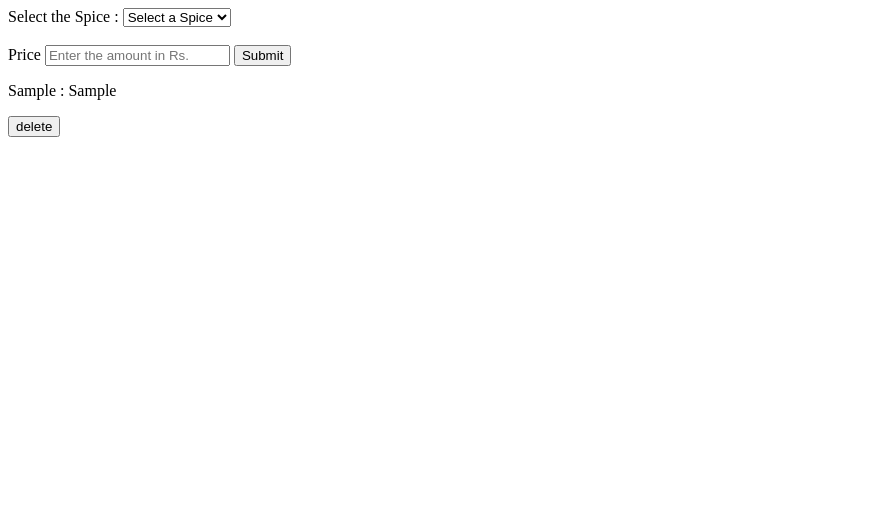
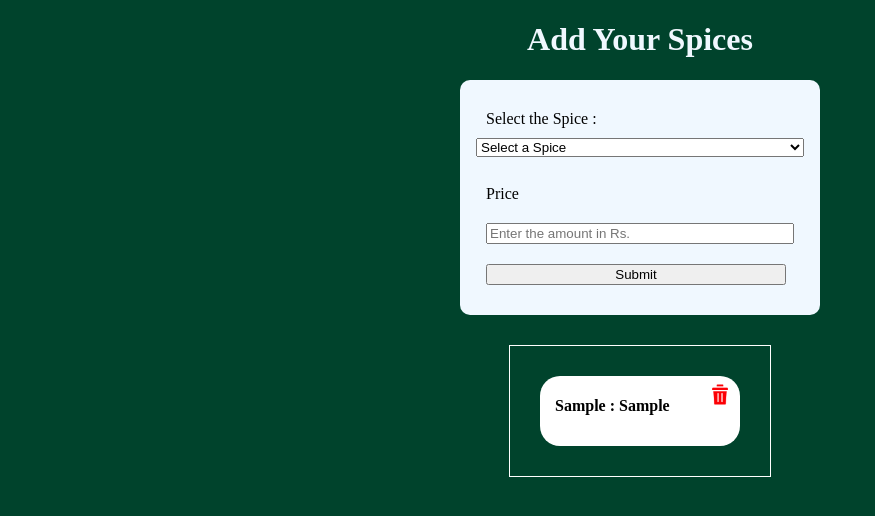
Before and after one commit to Akshay-s-nair/PALLIVASAL_WEBSITE_2, a Flask app: page /addspiceproduct/1 in a window 1280 px wide. Shown: the top 516 px of the page, without its empty margins (0-875 px from the left). Run offline with Flask 3, Linux system fonts and the light colour scheme; tables that the repository leaves empty hold one stand-in row (values such as "Sample post").

Commit message:
added css for spices and route modification of spice addition and deletion

```diff
--- a/app.py
+++ b/app.py
@@ -629,21 +629,16 @@ def addspiceproduct(sno):
     list = Details.query.filter_by(sno=sno , accept = 1).all()
     list1=Spices.query.filter_by().all()
     list2=Spiceproducts.query.filter_by().all()
-    return render_template('add_spices.html', list = list ,list1=list1,list2=list2)
+    return render_template('add_spices.html', list = list ,list1=list1, list2=list2)
 
 
 @app.route('/deletespiceproduct/<int:sno>/<int:id>', methods=['GET', 'POST'])
 def deletespiceproduct(sno , id):
     if(request.method == 'POST'):
-        deletespice = Spiceproducts().query.filter_by(details_id=sno , local_id = id).first()
+        deletespice = Spiceproducts().query.filter_by( local_id = id).first()
         db.session.delete(deletespice)
         db.session.commit()
-
-    list = Details.query.filter_by(sno=sno , accept = 1).all()
-    list1=Spices.query.filter_by().all()
-    list2=Spiceproducts.query.filter_by().all()
-    return render_template('add_spices.html' , list = list , list1 = list1 , list2 = list2)
-
+    return redirect(url_for('addspiceproduct', sno=sno))
 
 
 @app.route('/transport')
--- a/config.json
+++ b/config.json
@@ -1,9 +1,7 @@
 {
   "data": {
     "local_server": "True",
-
-    "local_uri": "mysql://root:Qwerty123@localhost/pallivasal",
-
+    "local_uri": "mysql://root:@localhost/pallivasaldatabase",
     "admin_username": "admin",
     "admin_password": "1234",
     "error": "Invalid Username or Password"
--- a/static/CSS/userdash/userdash.css
+++ b/static/CSS/userdash/userdash.css
@@ -58,6 +58,22 @@ body{
     padding-right: 8%;
     border: solid black 1px;
 
+}
+a.editspices{
+    color: rgb(255, 255, 255);
+    padding: 10px;
+    background-color: rgb(59, 59, 59);
+    /* border: 1px black solid; */
+    text-decoration: none;
+    width: 70px;
+    margin: 20px;
+    border-radius: 20px;
+}
+.par{
+    display: flex;
+    flex-direction: column;
+    justify-content: center;
+    align-items: center;
 }
 #save{
     display: block;
@@ -146,7 +162,86 @@ h5,h3{
 /* #box3{
 display: none;
 } */
+.box4{
+    display: none;
+    width: 20em;
+    background-color: aliceblue;
+    min-height: 20px;
+    /* position: relative;
+    top: 100%;
+    left: 50%;
+    transform: translate(-50%,0%); */
+    display:flex ;
+    flex-direction:column ;
+    justify-content: center;
+    align-items: center;
 
+    border-radius: 10px;
+    padding: 10px;
+    margin: 0px;
+    margin-bottom: 10px;
+    border-radius: 10px;
+    padding: 20px;
+}
+.container{
+    margin: 20px;
+}
+.row{
+    border: 1px white solid;
+    padding: 20px;
+    margin: 20px;
+}
+.viewpar{
+    display: flex;
+
+}
+a.goback{
+    color: rgb(0, 67, 44);
+    padding: 10px;
+    background-color: rgb(255, 255, 255);
+    /* border: 1px black solid; */
+    text-decoration: none;
+    width: 70px;
+    border-radius: 30px;
+}
+h1{
+    text-align: center;
+    color: aliceblue;
+}
+h4{
+    padding-left: 15px;
+}
+.viewtemp{
+    background-color: rgb(255, 255, 255);
+    display: flex;
+    border-radius: 20px;
+    width: 200px;
+    height: 70px;
+    justify-content:space-between;
+    margin: 10px;
+    text-align: center;
+}
+button.delete{
+    background-color: rgba(250, 235, 215, 0);
+    color: rgb(255, 0, 0);
+    width: 0px;
+    padding: 0px;
+    position:initial;
+    margin-top: 20px;
+    border: 0px ;
+
+
+}
+img.del{
+    width: 20px;
+}
+form.formbut{
+    display:flex ;
+    flex-direction: column;
+    justify-content:space-between;
+    width: 20px;
+    align-items: center;
+}
 @media screen and (max-width: 480px){
     html, body {
         max-width: 100%;
@@ -217,4 +312,7 @@ display: none;
     #edit h2{
        margin-left: -50px;
     }
+    .viewpar{
+        flex-direction: column;
+    }
 }
--- a/templates/add_spices.html
+++ b/templates/add_spices.html
@@ -3,11 +3,11 @@
 <head>
     <meta charset="UTF-8">
     <meta name="viewport" content="width=device-width, initial-scale=1.0">
-    <!-- <link
+    <link
     rel="stylesheet"
     type="text/css"
     href="{{ url_for('static',filename='CSS/userdash/userdash.css') }}"
-  /> -->
+  />
     <title>Add Spices</title>
     <link
     rel="icon"
@@ -16,21 +16,22 @@
   />
 </head>
 <body>
+  <div class="container">
             <!-- this part for go back -->
-
             {% for item in list %}
             {% for item1 in list1 %}
             {% if item1.details_id == item.sno and item.services == "Spices outlet" %}
             <div>
-            <a href="/userdash/{{ item.sno }}">Go Back</a>
+            <a class="goback" href="/userdash/{{ item.sno }}">Go Back</a>
           </div>
             {% endif %}
             {% endfor %}
             {% endfor %}
-
+  <h1>Add Your Spices</h1>
+            <div class="par">
   {% for item in list %}
-  <div>
-    <form id="form11" action="/addspiceproduct/{{ item.sno }}" method="post" enctype="multipart/form-data">
+  <div class="box4">
+    <form id="form1" action="/addspiceproduct/{{ item.sno }}" method="post" enctype="multipart/form-data">
         <label for="spice">Select the Spice : </label>
               <select id="spice" name="product">
                 <option value="" selected disabled>Select a Spice</option>
@@ -42,28 +43,34 @@
                 <option value="Tea">Tea</option>
                 <option value="Turmeric">Turmeric</option>
               </select>
-              <br><br>
+              <br>
               <label>Price</label>
               <input type="text" name="price" placeholder="Enter the amount in Rs.">
               <input type="submit" value="Submit">
     </form>
   </div>
   {% endfor %}
+    <div class="row">
           <!-- this part for delete -->
   {% for item in list %}
     {% for item1 in list1 %}
+    <div class="viewpar">
       {% for item2 in list2 %}
-          {% if item2.details_id == item1.local_id and item.sno == item2.details_id and item2.product is not none and item2.price is not none %}
-          <div>
-          <p>{{ item2.product }} : {{ item2.price }}</p>
-          <form action="/deletespiceproduct/{{ item2.details_id }}/{{ item2.local_id }}" method="post">
-            <button type="submit">delete</button>
+          {% if item2.details_id == item1.local_id and item.sno == item1.details_id and item2.product is not none and item2.price is not none %}
+            <div class="viewtemp">
+              <h4>{{ item2.product }} : {{ item2.price }}</h4>
+              <form class="formbut" action="/deletespiceproduct/{{ item.sno }}/{{ item2.local_id }}" method="post">
+                <button class="delete" type="submit"><img class="del" src="{{ url_for('static',filename='images/delete.png') }}" alt=""></button>
               </form>
             </div>
         {% endif %}
         {% endfor %}
+      </div>
     {% endfor %}
   {% endfor %}
 
+</div>
+</div>
+        </div>
           </body>
 </html>
--- a/templates/userdash.html
+++ b/templates/userdash.html
@@ -282,8 +282,7 @@
         <label>Photo of the shop</label>
         <input type="file" name="img">
 
-        <label>Edit Spices</label>
-        <a href="/addspiceproduct/{{ item3.local_id }}" onclick="saveForm()">click here</a>
+        <a class="editspices" href="/addspiceproduct/{{ item3.details_id }}" onclick="saveForm()">Edit spices</a>
 
         <button type="submit" onclick="deleteSessionData()">Save Changes</button>
       </form>
```
Also changed, not shown: static/images/delete.png (added). Lines whose indentation alone changed are shown as unchanged.
